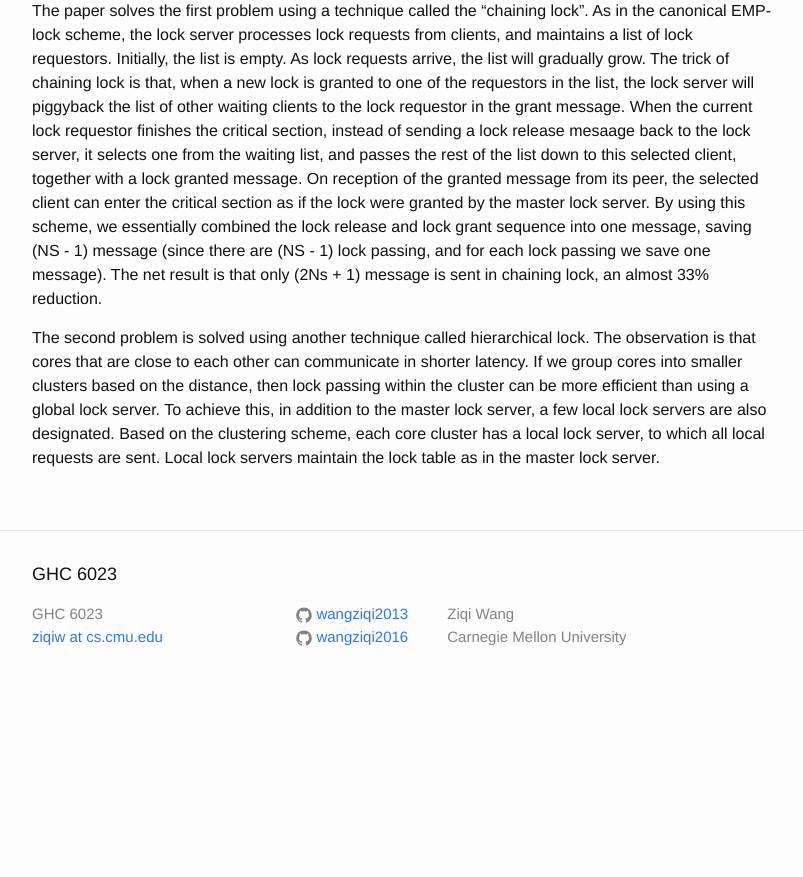
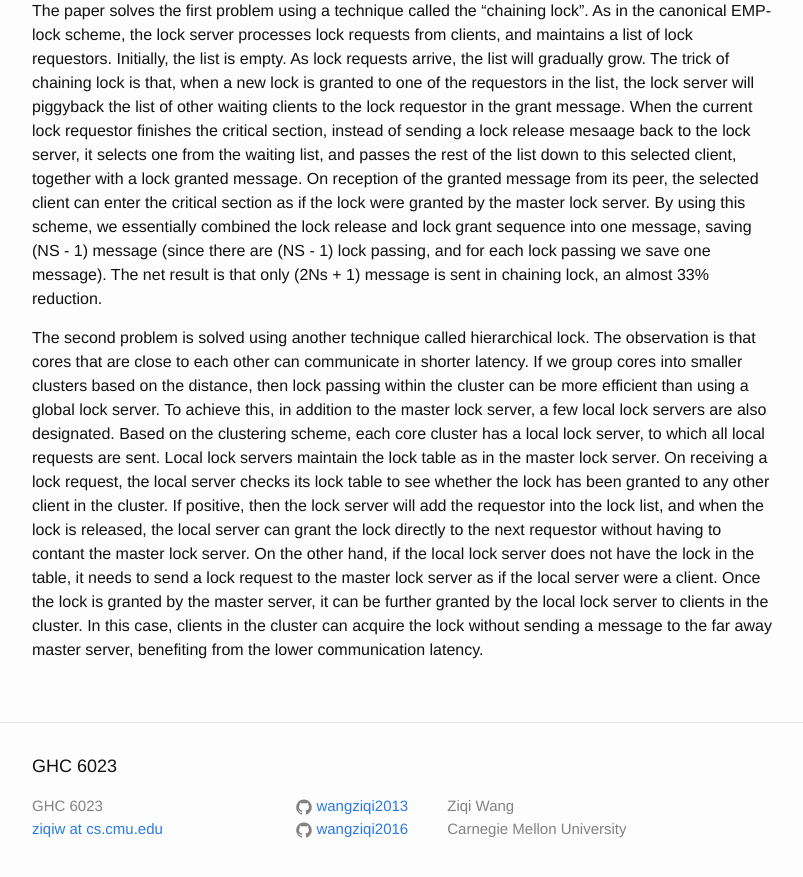
Before and after one commit to wangziqi2013/wangziqi2013.github.io, a Jekyll site: the page built from _posts/2019-10-23-plock.markdown, in a window 1280 px wide and 900 px high, scrolled down 1114 px. Shown: the top 877 px of the window, without its empty margins (238-1041 px from the left). Built offline with Jekyll 4.4.1, drawn with Linux system fonts in a browser that asks for light colours; before the commit the page ends 1822 px from its top, so only the background shows below that.

Commit message:
Finish hierarchical lock

```diff
--- a/_posts/2019-10-23-plock.markdown
+++ b/_posts/2019-10-23-plock.markdown
@@ -54,4 +54,11 @@ close to each other can communicate in shorter latency. If we group cores into s
 then lock passing within the cluster can be more efficient than using a global lock server. To achieve this, in addition
 to the master lock server, a few local lock servers are also designated. Based on the clustering scheme, each core cluster
 has a local lock server, to which all local requests are sent. Local lock servers maintain the lock table as in
-the master lock server.
+the master lock server. On receiving a lock request, the local server checks its lock table to see whether the lock has
+been granted to any other client in the cluster. If positive, then the lock server will add the requestor into the
+lock list, and when the lock is released, the local server can grant the lock directly to the next requestor without
+having to contant the master lock server. On the other hand, if the local lock server does not have the lock in the
+table, it needs to send a lock request to the master lock server as if the local server were a client. Once the
+lock is granted by the master server, it can be further granted by the local lock server to clients in the cluster.
+In this case, clients in the cluster can acquire the lock without sending a message to the far away master server,
+benefiting from the lower communication latency.
```
